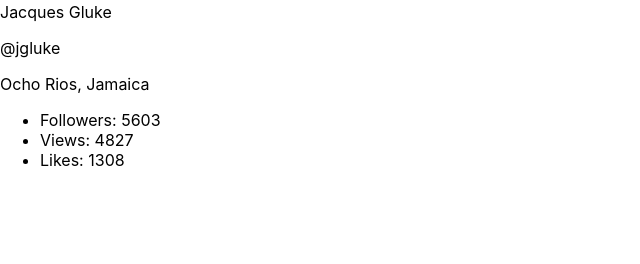
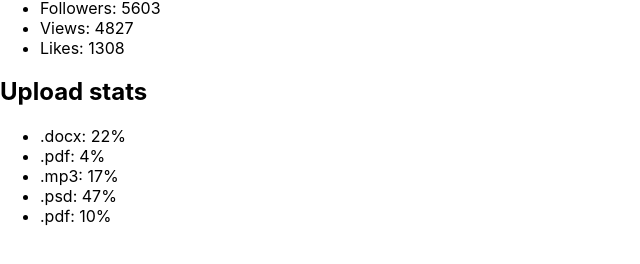
Before and after one commit to DmytroStd/goit-react-hw-01-components, a React (Create React App) app: page / in a window 1280 px wide. Shown: the part 318-582 px from the top of the page, without its empty margins (0-640 px from the left). Built offline with nearby package versions, Linux system fonts and the light colour scheme.

Commit message:
hw 1.2 done

```diff
--- a/src/components/App.jsx
+++ b/src/components/App.jsx
@@ -1,6 +1,8 @@
 import Profile from './profile/Profile';
 import user from '../data/user';
 
+import Statistic from './statistic/Statistic';
+import data from '../data/data'
 
 
 
@@ -13,7 +15,8 @@ export const App = () => {
   location={user.location}
   avatar={user.avatar}
   stats={user.stats}
-/>
+      />
+      <Statistic title="Upload stats" stats={data} />
     </div>
   );
 };
--- a/src/components/profile/Profile.jsx
+++ b/src/components/profile/Profile.jsx
@@ -4,10 +4,12 @@ import PropTypes from 'prop-types';
 const Profile = ({ username, tag, location, avatar, stats }) => {
     return (<div class="profile">
   <div class="description">
-    <img
+            <img
+                width={250}
       src={avatar}
       alt="User avatar"
       class="avatar"
+
     />
     <p class="name">{username}</p>
     <p class="tag">@{tag}</p>
--- /dev/null
+++ b/src/components/statistic/Statistic.jsx
@@ -0,0 +1,32 @@
+import PropTypes from 'prop-types';
+import StatisticItem from './StatisticItem';
+
+
+const Statistic = ({ title, stats }) => {
+  return (
+    <div className="container">
+      <section className="">
+        {title && <h2 className="">{title}</h2>}
+        <ul className="">
+          {stats.map(item => (
+            <StatisticItem
+              key={item.id}
+              label={item.label}
+              percentage={item.percentage}
+            />
+          ))}
+        </ul>
+       </section>
+    </div>
+  );
+};
+
+Statistic.propTypes = {
+  title: PropTypes.string,
+  data: PropTypes.arrayOf(PropTypes.shape({
+      id: PropTypes.string.isRequired,
+    })
+  ),
+};
+
+export default Statistic;
--- /dev/null
+++ b/src/components/statistic/StatisticItem.jsx
@@ -0,0 +1,17 @@
+import PropTypes from 'prop-types'
+
+
+
+const StatisticItem = ({ label, percentage }) => {
+  return (<li class="item">
+    <span class="label">{label}: </span>
+    <span class="percentage">{percentage}%</span>
+          </li>)
+}
+
+StatisticItem.propTypes = {
+    label: PropTypes.string.isRequired,
+    percentage: PropTypes.objectOf(PropTypes.number).isRequired,
+}
+
+export default StatisticItem;
--- /dev/null
+++ b/src/data/data.json
@@ -0,0 +1,7 @@
+[
+  { "id": "id-1", "label": ".docx", "percentage": 22 },
+  { "id": "id-2", "label": ".pdf", "percentage": 4 },
+  { "id": "id-3", "label": ".mp3", "percentage": 17 },
+  { "id": "id-4", "label": ".psd", "percentage": 47 },
+  { "id": "id-5", "label": ".pdf", "percentage": 10 }
+]
```
